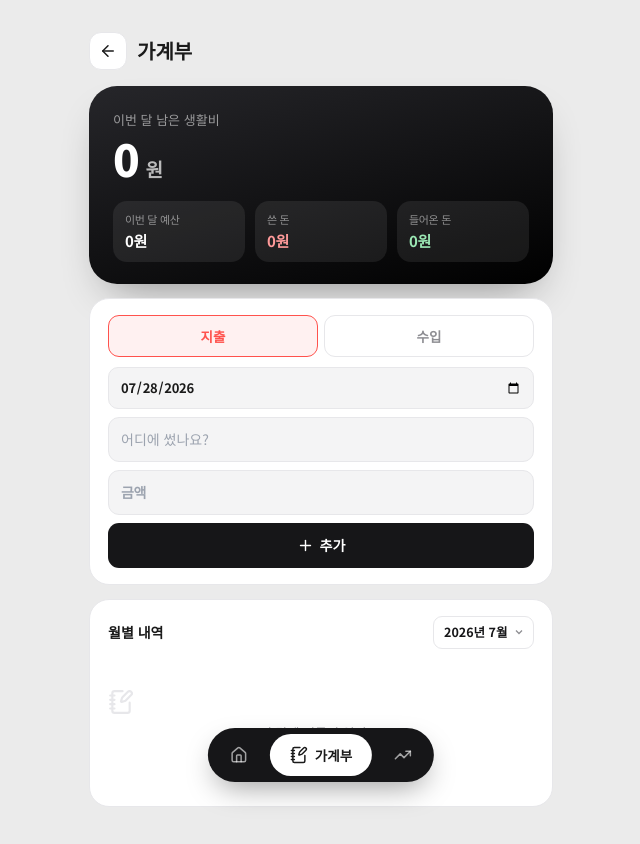
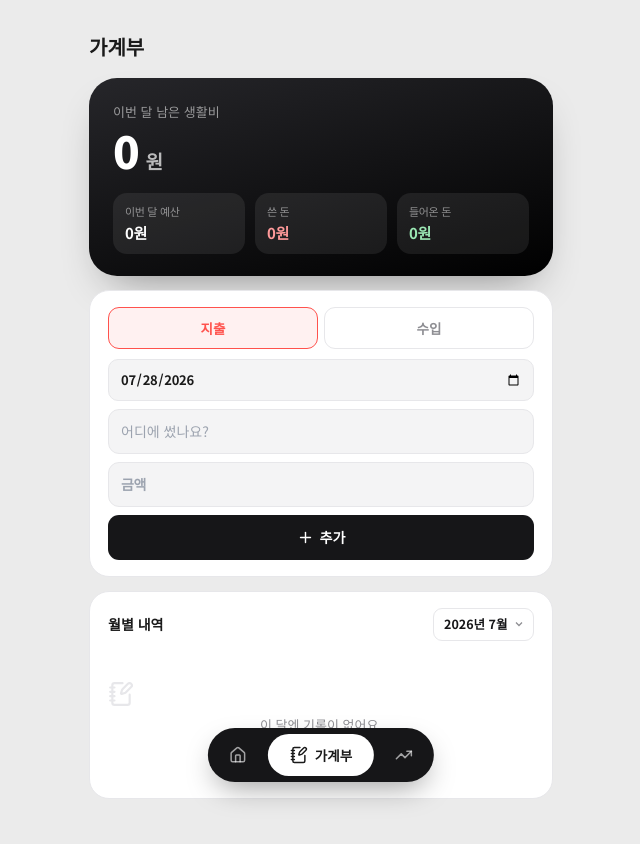
Before and after one commit to rabbit151409-stack/money-check, a React (Vite) app in the folder money-check/: page / in a window 1280 px wide. Both pictures are taken after a click on the button 653 px from the left and 754 px from the top of the page. Shown: the top 844 px of the page, without its empty margins (319-959 px from the left). Built offline with nearby package versions, Linux system fonts and the light colour scheme.

Commit message:
Update App.jsx

```diff
--- a/money-check/src/App.jsx
+++ b/money-check/src/App.jsx
@@ -2,7 +2,7 @@ import { useState, useMemo, useEffect } from "react";
 import {
   PiggyBank, Landmark, Home, Repeat, Wallet, Coins, Plus, Check, Pencil, X,
   ChevronDown, CalendarDays, TrendingUp, Trash2, Building2, ArrowRight,
-  NotebookPen, ArrowLeft, Circle, CheckCircle2,
+  NotebookPen, Circle, CheckCircle2,
 } from "lucide-react";
 
 const C = {
@@ -490,13 +490,8 @@ export default function App() {
 
         {page === "ledger" && (<>
         {/* 가계부 헤더 */}
-        <div className="flex items-center" style={{ gap: 10, marginBottom: 16 }}>
-          <button onClick={() => setPage("home")} className="tap" style={{ width: 38, height: 38, borderRadius: 12, background: C.card, border: `1px solid ${C.line}`, display: "flex", alignItems: "center", justifyContent: "center", cursor: "pointer" }}>
-            <ArrowLeft size={18} color={C.ink} />
-          </button>
-          <div>
-            <div style={{ fontSize: 20, fontWeight: 900 }}>가계부</div>
-          </div>
+        <div style={{ marginBottom: 16 }}>
+          <div style={{ fontSize: 20, fontWeight: 900 }}>가계부</div>
         </div>
 
         {/* 가계부 히어로 */}
@@ -693,10 +688,10 @@ export default function App() {
           const active = page === p;
           return (
             <button key={p} onClick={() => setPage(p)} className="tap flex items-center" style={{
-              gap: 7, padding: active ? "11px 20px" : "11px 16px", borderRadius: 999, border: "none", cursor: "pointer",
+              gap: 7, padding: active ? "11px 22px" : "11px 15px", borderRadius: 999, border: "none", cursor: "pointer",
               background: active ? "#FFFFFF" : "transparent", color: active ? C.ink : "rgba(255,255,255,0.6)",
-              fontWeight: 700, fontSize: 13.5 }}>
-              <Icon size={18} /> {active && label}
+              fontWeight: 700, fontSize: 13.5, whiteSpace: "nowrap", flexShrink: 0 }}>
+              <Icon size={18} /> {active && <span style={{ whiteSpace: "nowrap" }}>{label}</span>}
             </button>
           );
         })}
```
